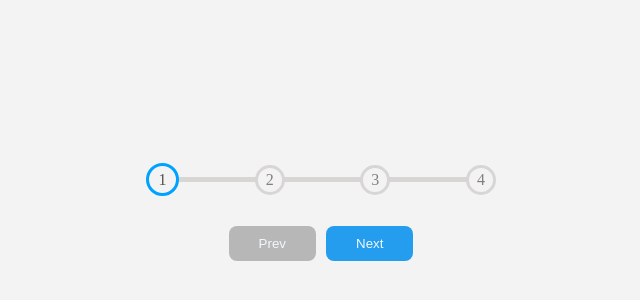
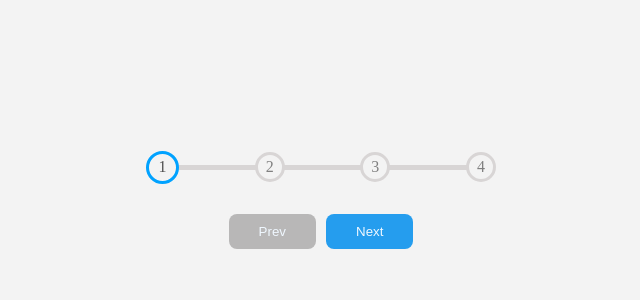
Before and after one commit to irvyn2703/50proyectos, a plain HTML site: page 2.-Progress Steps/index.html in a window 1280 px wide. Shown: the part 198-498 px from the top of the page, without its empty margins (319-959 px from the left). Drawn offline with Linux system fonts and the light colour scheme.

Commit message:
correccion de errores

```diff
--- a/2.-Progress Steps/style.css
+++ b/2.-Progress Steps/style.css
@@ -52,7 +52,7 @@ body {
     justify-content: space-between;
     align-items: center;
     position: relative;
-    margin: 25px 0px;
+    margin-bottom: 25px;
     max-width: 100%;
     width: 350px;
 }
```
